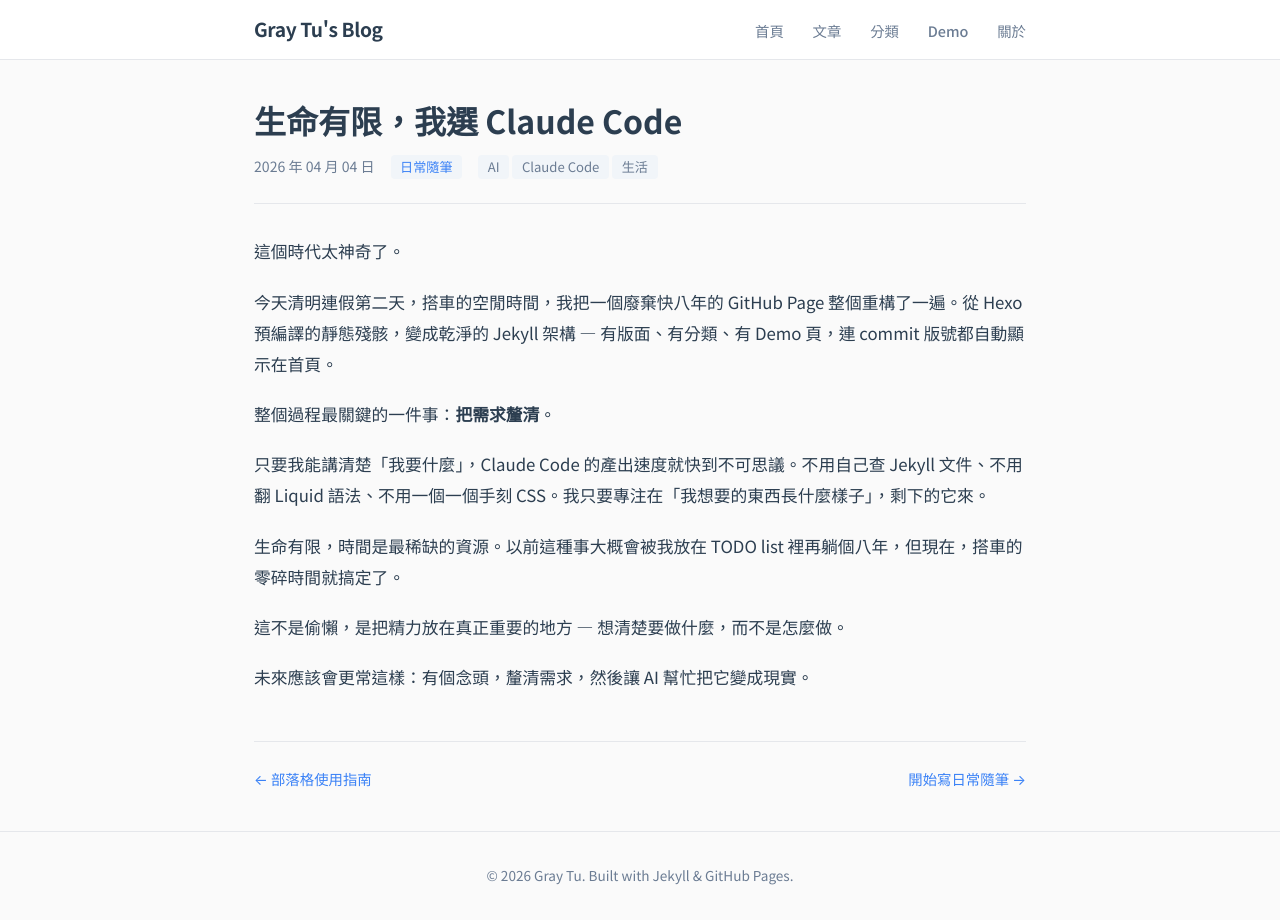
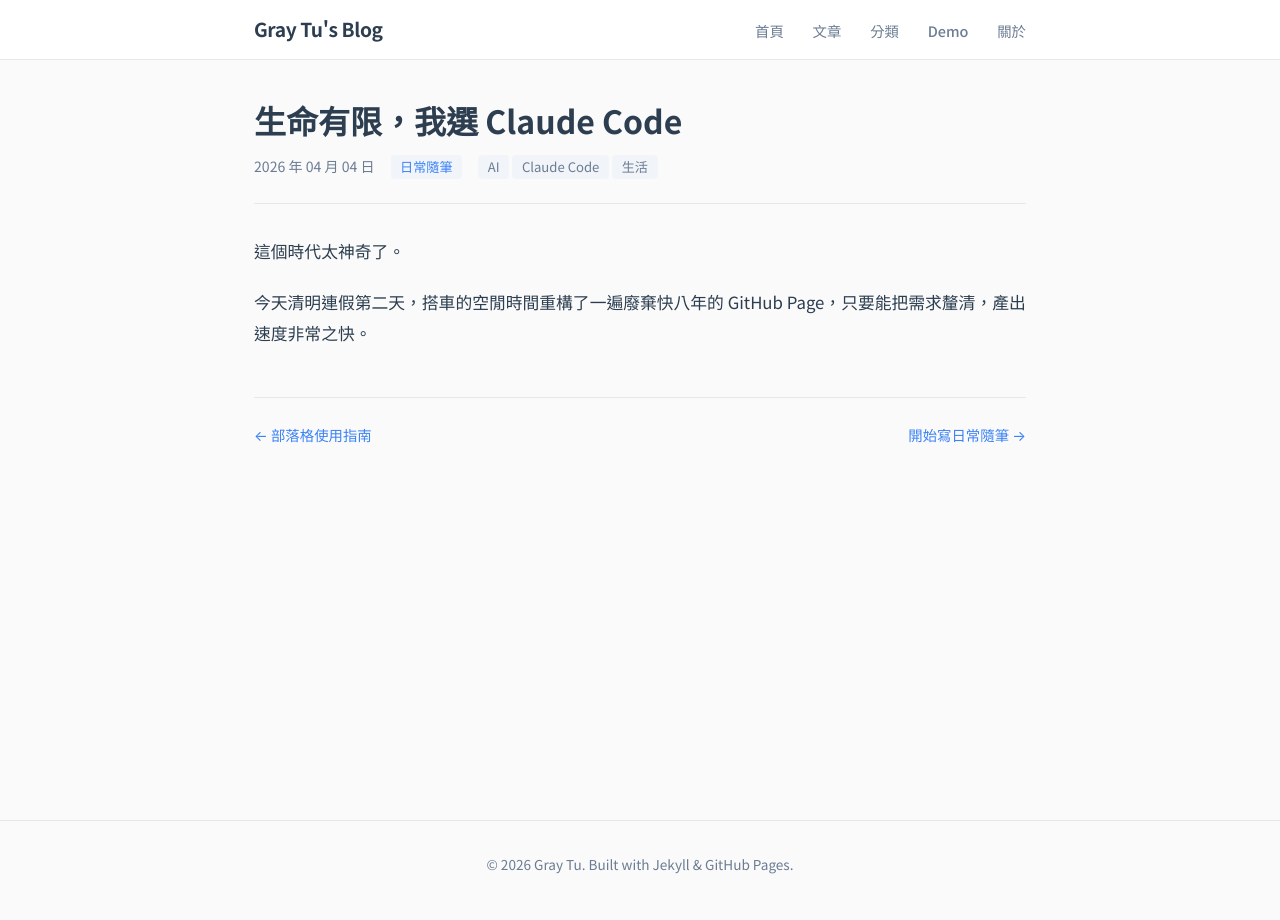
Before and after one commit to Gray-Tu/Gray-Tu.github.io, a Jekyll site: the page built from _posts/2026-04-04-life-is-short-i-choose-claude-code.md, in a window 1280 px wide. Built offline with Jekyll 4.4.1, drawn with Linux system fonts in a browser that asks for light colours.

```diff
--- a/_posts/2026-04-04-life-is-short-i-choose-claude-code.md
+++ b/_posts/2026-04-04-life-is-short-i-choose-claude-code.md
@@ -6,14 +6,4 @@ tags: [AI, Claude Code, 生活]
 
 這個時代太神奇了。
 
-今天清明連假第二天，搭車的空閒時間，我把一個廢棄快八年的 GitHub Page 整個重構了一遍。從 Hexo 預編譯的靜態殘骸，變成乾淨的 Jekyll 架構 — 有版面、有分類、有 Demo 頁，連 commit 版號都自動顯示在首頁。
-
-整個過程最關鍵的一件事：**把需求釐清**。
-
-只要我能講清楚「我要什麼」，Claude Code 的產出速度就快到不可思議。不用自己查 Jekyll 文件、不用翻 Liquid 語法、不用一個一個手刻 CSS。我只要專注在「我想要的東西長什麼樣子」，剩下的它來。
-
-生命有限，時間是最稀缺的資源。以前這種事大概會被我放在 TODO list 裡再躺個八年，但現在，搭車的零碎時間就搞定了。
-
-這不是偷懶，是把精力放在真正重要的地方 — 想清楚要做什麼，而不是怎麼做。
-
-未來應該會更常這樣：有個念頭，釐清需求，然後讓 AI 幫忙把它變成現實。
+今天清明連假第二天，搭車的空閒時間重構了一遍廢棄快八年的 GitHub Page，只要能把需求釐清，產出速度非常之快。
```
